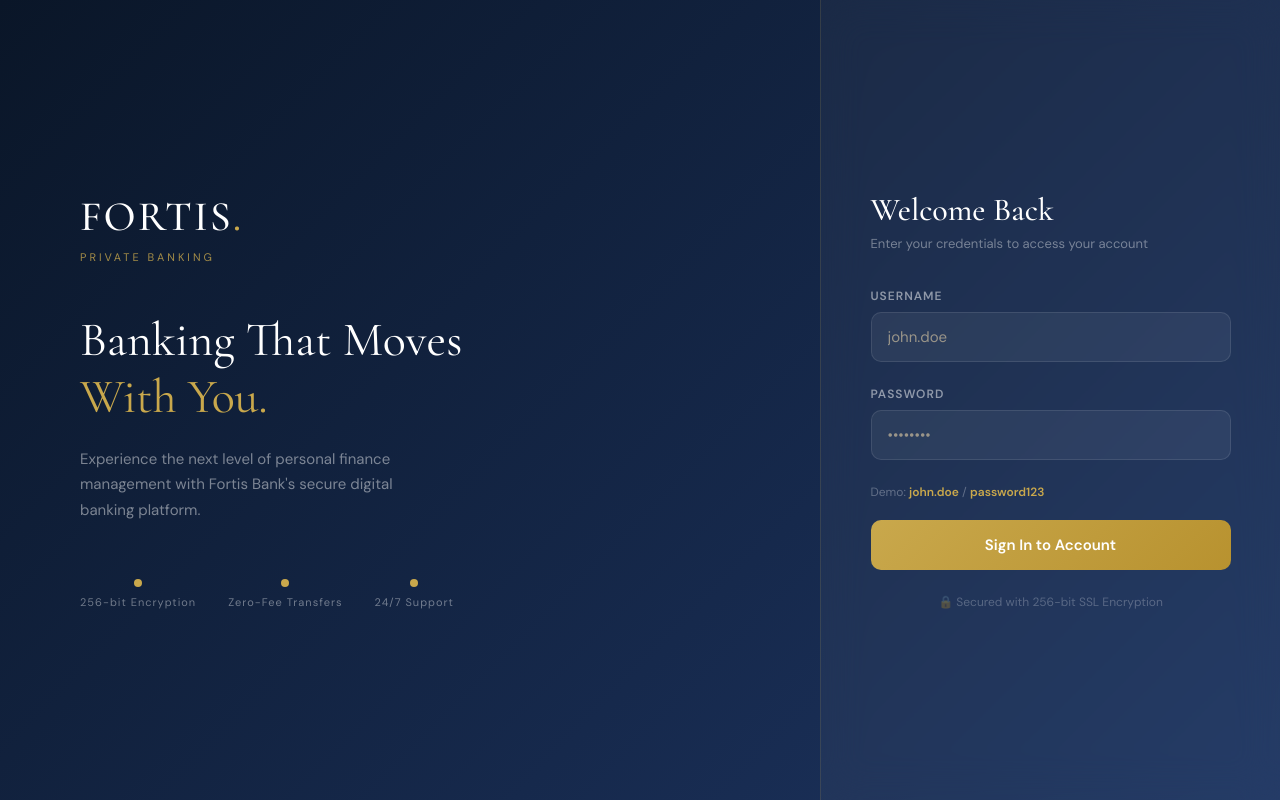
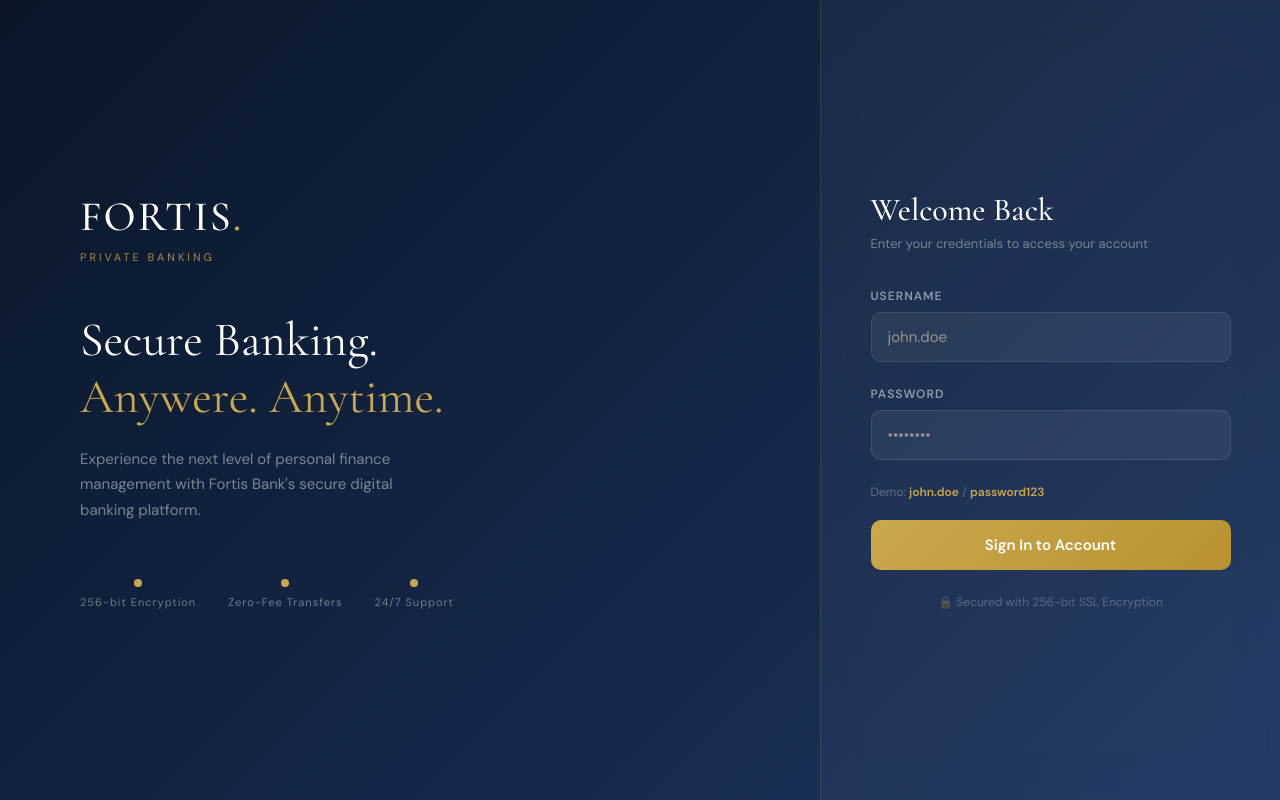
Before and after one commit to SachinBaradkar/fortis-bank, a React (Create React App) app in the folder frontend/: page / in a window 1280 px wide. Built offline with nearby package versions, Linux system fonts and the light colour scheme.

Commit message:
Changed login page tagline

```diff
--- a/frontend/src/pages/Login.js
+++ b/frontend/src/pages/Login.js
@@ -33,7 +33,7 @@ export default function Login() {
         </div>
         <div style={{ fontSize: 11, letterSpacing: 3, textTransform: 'uppercase', color: '#c9a84c', opacity: 0.8, marginBottom: 48 }}>Private Banking</div>
         <div style={{ fontFamily: 'Cormorant Garamond, serif', fontSize: 48, lineHeight: 1.2, marginBottom: 20, maxWidth: 400 }}>
-          Banking That Moves<br /><span style={{ color: '#c9a84c' }}>With You.</span>
+          Secure Banking.<br /><span style={{ color: '#c9a84c' }}>Anywere. Anytime.</span>
         </div>
         <p style={{ color: 'rgba(255,255,255,0.45)', fontSize: 15, lineHeight: 1.7, maxWidth: 360 }}>
           Experience the next level of personal finance management with Fortis Bank's secure digital banking platform.
```
Also changed, not shown: 2 other files (tests, documents, lock files or other folders).
